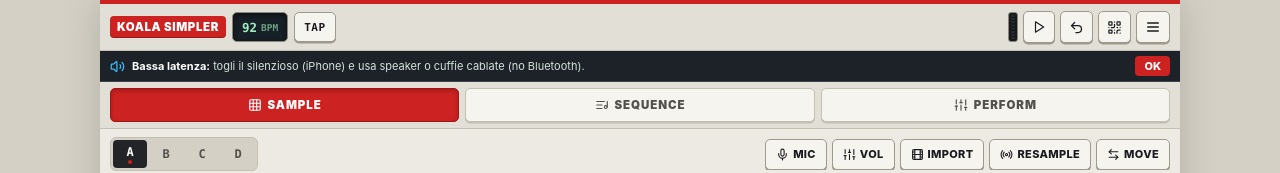
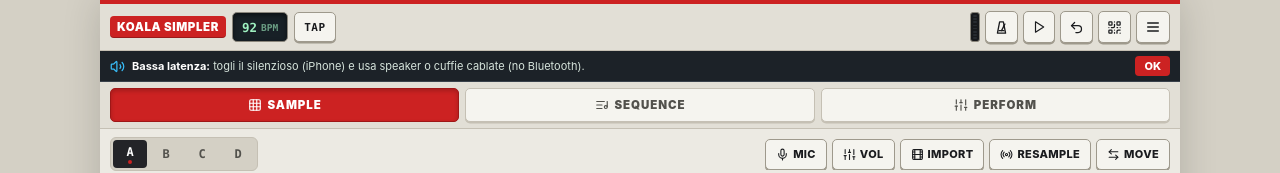
Before and after one commit to swagtoast/simpler, a React (Vite) app: page / in a window 1280 px wide. Shown: the top 173 px of the page. Built offline with nearby package versions, Linux system fonts and the light colour scheme.

Commit message:
Add 4/4 metronome icon toggle with press-and-hold volume control

```diff
--- a/src/audio/SequencerEngine.ts
+++ b/src/audio/SequencerEngine.ts
@@ -30,6 +30,11 @@ class SequencerEngineImpl {
 
   // Prevent double-triggering notes just recorded live in the same pass
   private recentlyRecordedIds = new Set<string>();
+
+  // Standalone 4/4 metronome loop (runs when metronome is ON while sequencer is stopped)
+  private standaloneTimerId: number | null = null;
+  private standaloneNextBeatTime = 0;
+  private standaloneBeatCount = 0;
 
   private readonly LOOKAHEAD_SEC = 0.08;
   private readonly INTERVAL_MS = 20;
@@ -79,23 +84,81 @@ class SequencerEngineImpl {
 
   private playMetronomeClick(when: number, accent: boolean): void {
     const ctx = audioEngine.context;
+    const vol = useStore.getState().metronomeVolume;
     const osc = ctx.createOscillator();
     const gain = ctx.createGain();
     osc.type = 'triangle';
-    osc.frequency.setValueAtTime(accent ? 1280 : 860, when);
-    osc.frequency.exponentialRampToValueAtTime(accent ? 760 : 540, when + 0.025);
+    osc.frequency.setValueAtTime(accent ? 1320 : 880, when);
+    osc.frequency.exponentialRampToValueAtTime(accent ? 780 : 540, when + 0.024);
 
+    const peakGain = Math.max(0.0001, (accent ? 0.36 : 0.22) * vol);
     gain.gain.setValueAtTime(0.0001, when);
-    gain.gain.linearRampToValueAtTime(accent ? 0.28 : 0.16, when + 0.002);
-    gain.gain.exponentialRampToValueAtTime(0.0001, when + 0.042);
+    gain.gain.linearRampToValueAtTime(peakGain, when + 0.002);
+    gain.gain.exponentialRampToValueAtTime(0.0001, when + 0.044);
 
     osc.connect(gain);
-    gain.connect(ctx.destination); // Bypass resample tap / master limiter? Actually direct to destination so click isn't resampled!
+    gain.connect(ctx.destination);
     osc.start(when);
     osc.stop(when + 0.05);
   }
 
+  private startStandaloneMetronome(): void {
+    if (this.standaloneTimerId !== null || this.isPlaying) return;
+    void audioEngine.unlock().then((ctx) => {
+      if (this.isPlaying || !useStore.getState().metronomeOn) return;
+      if (this.standaloneTimerId !== null) return;
+      this.standaloneBeatCount = 0;
+      this.standaloneNextBeatTime = ctx.currentTime + 0.02;
+      this.standaloneMetronomeTick();
+      this.standaloneTimerId = window.setInterval(
+        () => this.standaloneMetronomeTick(),
+        this.INTERVAL_MS
+      );
+    });
+  }
+
+  private stopStandaloneMetronome(): void {
+    if (this.standaloneTimerId !== null) {
+      window.clearInterval(this.standaloneTimerId);
+      this.standaloneTimerId = null;
+    }
+  }
+
+  private standaloneMetronomeTick(): void {
+    if (this.isPlaying || !useStore.getState().metronomeOn) {
+      this.stopStandaloneMetronome();
+      return;
+    }
+    const ctx = audioEngine.context;
+    const horizon = ctx.currentTime + this.LOOKAHEAD_SEC;
+    const spb = this.getSecondsPerBeat();
+
+    while (this.standaloneNextBeatTime < horizon) {
+      const accent = this.standaloneBeatCount % 4 === 0; // Fixed 4/4 time signature
+      this.playMetronomeClick(Math.max(ctx.currentTime, this.standaloneNextBeatTime), accent);
+      this.standaloneBeatCount = (this.standaloneBeatCount + 1) % 4;
+      this.standaloneNextBeatTime += spb;
+    }
+  }
+
+  setMetronomeEnabled(on: boolean): void {
+    useStore.getState().setMetronomeOn(on);
+    if (on) {
+      if (!this.isPlaying) {
+        this.startStandaloneMetronome();
+      }
+    } else {
+      this.stopStandaloneMetronome();
+    }
+  }
+
+  toggleMetronome(): void {
+    const next = !useStore.getState().metronomeOn;
+    this.setMetronomeEnabled(next);
+  }
+
   async start(withRecord = false): Promise<void> {
+    this.stopStandaloneMetronome();
     const ctx = await audioEngine.unlock();
     const state = useStore.getState();
 
@@ -145,6 +208,7 @@ class SequencerEngineImpl {
       window.clearInterval(this.timerId);
       this.timerId = null;
     }
+    this.stopStandaloneMetronome();
     this.isPlaying = false;
     this.isRecording = false;
     this.countingIn = false;
@@ -152,6 +216,9 @@ class SequencerEngineImpl {
     this.recentlyRecordedIds.clear();
     voiceManager.stopAll();
     useStore.getState().setSeqTransport(false, false, false, 0);
+    if (useStore.getState().metronomeOn) {
+      useStore.getState().setMetronomeOn(false);
+    }
   }
 
   togglePlay(): void {
--- a/src/state/useStore.ts
+++ b/src/state/useStore.ts
@@ -69,6 +69,7 @@ export interface AppState {
   isCountingIn: boolean;
   countInBeat: number;
   metronomeOn: boolean;
+  metronomeVolume: number; // 0.05..1
   countInOn: boolean;
   songMode: boolean;
   mutedPads: number[];
@@ -138,6 +139,8 @@ export interface AppState {
   setSwing: (swing: number) => void;
   setQuantize: (quantize: number) => void;
   toggleMetronome: () => void;
+  setMetronomeOn: (on: boolean) => void;
+  setMetronomeVolume: (volume: number) => void;
   toggleCountIn: () => void;
   toggleSongMode: () => void;
   toggleMutePad: (padId: number) => void;
@@ -196,6 +199,7 @@ export const useStore = create<AppState>((set, get) => {
     isCountingIn: false,
     countInBeat: 0,
     metronomeOn: false,
+    metronomeVolume: 0.75,
     countInOn: true,
     songMode: false,
     mutedPads: [],
@@ -716,6 +720,11 @@ export const useStore = create<AppState>((set, get) => {
     },
 
     toggleMetronome: () => set((s) => ({ metronomeOn: !s.metronomeOn })),
+    setMetronomeOn: (on) => set({ metronomeOn: on }),
+    setMetronomeVolume: (volume) => {
+      const clamped = Math.max(0.05, Math.min(1, volume));
+      set({ metronomeVolume: clamped });
+    },
     toggleCountIn: () => set((s) => ({ countInOn: !s.countInOn })),
     toggleSongMode: () => set((s) => ({ songMode: !s.songMode })),
 
--- a/src/styles/app.css
+++ b/src/styles/app.css
@@ -200,6 +200,46 @@ button {
   box-shadow: 0 1.5px 0 #7f1111;
 }
 
+/* Metronome Hold-for-Volume Popover */
+.metro-wrap {
+  position: relative;
+  display: inline-flex;
+}
+
+.metro-backdrop {
+  position: fixed;
+  inset: 0;
+  z-index: 48;
+  background: transparent;
+}
+
+.metro-popover {
+  position: absolute;
+  top: calc(100% + 8px);
+  right: 0;
+  z-index: 50;
+  width: 210px;
+  padding: 10px 12px;
+  border-radius: 8px;
+  background: var(--bg-root);
+  border: 2px solid var(--border-strong);
+  border-top: 3px solid var(--accent-primary);
+  box-shadow: 0 12px 28px rgba(0, 0, 0, 0.3);
+  display: flex;
+  flex-direction: column;
+  gap: 10px;
+}
+
+.metro-pop-head {
+  display: flex;
+  align-items: center;
+  justify-content: space-between;
+  font-family: var(--font-mono);
+  font-size: 10.5px;
+  font-weight: 900;
+  color: var(--text-secondary);
+}
+
 /* Segmented Hardware LED VU Meter (Green -> Yellow -> Red) */
 .vu-meter-seg {
   display: flex;
--- a/src/ui/components/KeyboardOverlay.tsx
+++ b/src/ui/components/KeyboardOverlay.tsx
@@ -37,7 +37,6 @@ export const KeyboardOverlay: React.FC = () => {
   const countInBeat = useStore((s) => s.countInBeat);
   const metronomeOn = useStore((s) => s.metronomeOn);
 
-  const toggleMetronome = useStore((s) => s.toggleMetronome);
   const clearPadFromSequence = useStore((s) => s.clearPadFromSequence);
   const setKeyboardOpen = useStore((s) => s.setKeyboardOpen);
   const showToast = useStore((s) => s.showToast);
@@ -204,8 +203,8 @@ export const KeyboardOverlay: React.FC = () => {
             type="button"
             className={`pill-btn ${metronomeOn ? 'active-primary' : ''}`}
             style={{ height: 32, padding: '0 8px' }}
-            onClick={toggleMetronome}
-            title="Metronomo"
+            onClick={() => sequencerEngine.toggleMetronome()}
+            title="Metronomo 4/4"
           >
             <Volume2 size={13} />
           </button>
--- a/src/ui/components/TopBar.tsx
+++ b/src/ui/components/TopBar.tsx
@@ -1,10 +1,29 @@
-import React, { useEffect, useRef } from 'react';
+import React, { useEffect, useRef, useState } from 'react';
 import { QrCode, Square, Play, Undo2, Menu, Disc3, Trash2, X } from 'lucide-react';
 import { useStore } from '../../state/useStore';
 import { audioEngine } from '../../audio/AudioEngine';
 import { sequencerEngine } from '../../audio/SequencerEngine';
 
 const TOP_VU_SEGS = 8;
+
+const MetronomeIcon: React.FC<{ size?: number }> = ({ size = 15 }) => (
+  <svg
+    width={size}
+    height={size}
+    viewBox="0 0 24 24"
+    fill="none"
+    stroke="currentColor"
+    strokeWidth="2.1"
+    strokeLinecap="round"
+    strokeLinejoin="round"
+    aria-hidden="true"
+  >
+    <path d="M5.5 21h13L15 3H9L5.5 21z" />
+    <path d="M12 17L17.5 6.5" />
+    <circle cx="15.8" cy="9.8" r="1.6" fill="currentColor" stroke="none" />
+    <path d="M8 17h8" />
+  </svg>
+);
 
 export const TopBar: React.FC = () => {
   const bpm = useStore((s) => s.project.bpm);
@@ -15,13 +34,24 @@ export const TopBar: React.FC = () => {
   const menuOpen = useStore((s) => s.menuOpen);
   const setMenuOpen = useStore((s) => s.setMenuOpen);
   const isSeqPlaying = useStore((s) => s.isSeqPlaying);
+  const metronomeOn = useStore((s) => s.metronomeOn);
+  const metronomeVolume = useStore((s) => s.metronomeVolume);
+  const setMetronomeVolume = useStore((s) => s.setMetronomeVolume);
   const loadStarterKit = useStore((s) => s.loadStarterKit);
   const clearProject = useStore((s) => s.clearProject);
+
+  const [metroVolOpen, setMetroVolOpen] = useState(false);
 
   const vuSegRefs = useRef<(HTMLSpanElement | null)[]>([]);
   const tapBtnRef = useRef<HTMLButtonElement | null>(null);
   const tapTimesRef = useRef<number[]>([]);
   const dragRef = useRef<{ startY: number; startBpm: number; moved: boolean } | null>(null);
+  const metroHoldRef = useRef<{
+    timer: number | null;
+    openedByHold: boolean;
+    startY: number;
+    startVol: number;
+  }>({ timer: null, openedByHold: false, startY: 0, startVol: 0.75 });
 
   useEffect(() => {
     let raf = 0;
@@ -86,6 +116,58 @@ export const TopBar: React.FC = () => {
     dragRef.current = null;
   };
 
+  // Metronome button: Tap = Toggle 4/4 ON/OFF | Hold (>= 280ms) = Open Volume Slider (and allow vertical drag!)
+  const handleMetroPointerDown = (e: React.PointerEvent<HTMLButtonElement>) => {
+    e.preventDefault();
+    void audioEngine.unlock();
+    try {
+      e.currentTarget.setPointerCapture(e.pointerId);
+    } catch {
+      // ignore
+    }
+
+    if (metroHoldRef.current.timer !== null) {
+      window.clearTimeout(metroHoldRef.current.timer);
+    }
+    metroHoldRef.current = {
+      timer: window.setTimeout(() => {
+        metroHoldRef.current.openedByHold = true;
+        setMetroVolOpen(true);
+        // Turn metronome ON while adjusting volume so user immediately hears the level!
+        if (!useStore.getState().metronomeOn) {
+          sequencerEngine.setMetronomeEnabled(true);
+        }
+      }, 280),
+      openedByHold: false,
+      startY: e.clientY,
+      startVol: metronomeVolume,
+    };
+  };
+
+  const handleMetroPointerMove = (e: React.PointerEvent<HTMLButtonElement>) => {
+    if (!metroHoldRef.current.openedByHold) return;
+    const dy = metroHoldRef.current.startY - e.clientY;
+    if (Math.abs(dy) > 4) {
+      setMetronomeVolume(metroHoldRef.current.startVol + dy / 140);
+    }
+  };
+
+  const handleMetroPointerUp = () => {
+    if (metroHoldRef.current.timer !== null) {
+      window.clearTimeout(metroHoldRef.current.timer);
+      metroHoldRef.current.timer = null;
+    }
+    if (!metroHoldRef.current.openedByHold) {
+      // Short tap: toggle metronome ON/OFF (or close volume popover if open)
+      if (metroVolOpen) {
+        setMetroVolOpen(false);
+      } else {
+        sequencerEngine.toggleMetronome();
+      }
+    }
+    metroHoldRef.current.openedByHold = false;
+  };
+
   return (
     <>
       <header className="top-bar">
@@ -135,6 +217,65 @@ export const TopBar: React.FC = () => {
                 />
               );
             })}
+          </div>
+
+          {/* 4/4 Metronome Switch (Tap = ON/OFF, Hold = Volume) */}
+          <div className="metro-wrap">
+            <button
+              type="button"
+              className={`icon-btn ${metronomeOn ? 'accent' : ''}`}
+              title="Metronomo 4/4: tocca per ON/OFF, tieni premuto per il volume"
+              onPointerDown={handleMetroPointerDown}
+              onPointerMove={handleMetroPointerMove}
+              onPointerUp={handleMetroPointerUp}
+              onPointerCancel={handleMetroPointerUp}
+              onContextMenu={(e) => e.preventDefault()}
+            >
+              <MetronomeIcon size={15} />
+            </button>
+
+            {metroVolOpen && (
+              <>
+                <div
+                  className="metro-backdrop"
+                  onPointerDown={() => setMetroVolOpen(false)}
+                />
+                <div className="metro-popover" onPointerDown={(e) => e.stopPropagation()}>
+                  <div className="metro-pop-head">
+                    <span>METRONOMO 4/4</span>
+                    <span className="param-val">{Math.round(metronomeVolume * 100)}%</span>
+                  </div>
+                  <input
+                    type="range"
+                    className="range-slider"
+                    min={0.05}
+                    max={1}
+                    step={0.01}
+                    value={metronomeVolume}
+                    onChange={(e) => setMetronomeVolume(Number(e.target.value))}
+                    aria-label="Volume metronomo"
+                  />
+                  <div style={{ display: 'flex', justifyContent: 'space-between', gap: 6 }}>
+                    <button
+                      type="button"
+                      className={`toggle-chip ${metronomeOn ? 'on' : ''}`}
+                      style={{ flex: 1, justifyContent: 'center', height: 28 }}
+                      onClick={() => sequencerEngine.toggleMetronome()}
+                    >
+                      {metronomeOn ? 'ON' : 'OFF'}
+                    </button>
+                    <button
+                      type="button"
+                      className="toggle-chip"
+                      style={{ height: 28 }}
+                      onClick={() => setMetroVolOpen(false)}
+                    >
+                      OK
+                    </button>
+                  </div>
+                </div>
+              </>
+            )}
           </div>
 
           <button
--- a/src/ui/views/SequenceView.tsx
+++ b/src/ui/views/SequenceView.tsx
@@ -52,7 +52,6 @@ export const SequenceView: React.FC = () => {
   const setSequenceBars = useStore((s) => s.setSequenceBars);
   const setQuantize = useStore((s) => s.setQuantize);
   const setSwing = useStore((s) => s.setSwing);
-  const toggleMetronome = useStore((s) => s.toggleMetronome);
   const toggleSongMode = useStore((s) => s.toggleSongMode);
   const setActiveBank = useStore((s) => s.setActiveBank);
   const setPianoRollOpen = useStore((s) => s.setPianoRollOpen);
@@ -153,8 +152,8 @@ export const SequenceView: React.FC = () => {
         <button
           type="button"
           className={`pill-btn ${metronomeOn ? 'active-primary' : ''}`}
-          onClick={toggleMetronome}
-          title="Metronomo (Click)"
+          onClick={() => sequencerEngine.toggleMetronome()}
+          title="Metronomo 4/4 (tieni premuta l'icona in alto per il volume)"
         >
           <Volume2 size={13} />
           <span>CLICK</span>
```
